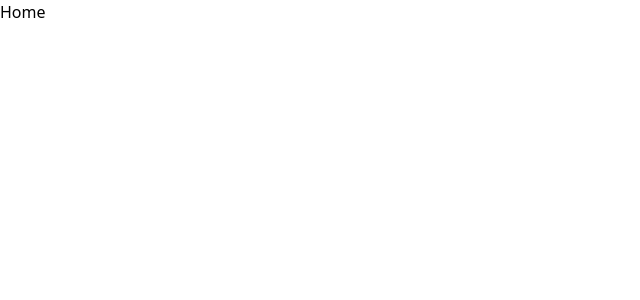
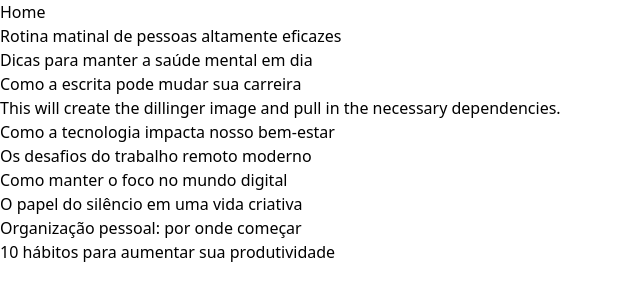
Before and after one commit to sergiodantasz/blog, a Next.js app: page / in a window 1280 px wide. Shown: the top 300 px of the page, without its empty margins (0-640 px from the left). Built offline with nearby package versions, Linux system fonts and the light colour scheme.

Commit message:
feat(page): integrate PostList with loading state

```diff
--- a/src/app/page.tsx
+++ b/src/app/page.tsx
@@ -1,3 +1,15 @@
-export default function Home() {
-  return <h1>Home</h1>;
+import { Suspense } from 'react';
+
+import { PostList } from '@/components/ui/post-list';
+import { Spinner } from '@/components/ui/spinner';
+
+export default async function Page() {
+  return (
+    <div>
+      <h1>Home</h1>
+      <Suspense fallback={<Spinner />}>
+        <PostList />
+      </Suspense>
+    </div>
+  );
 }
```
